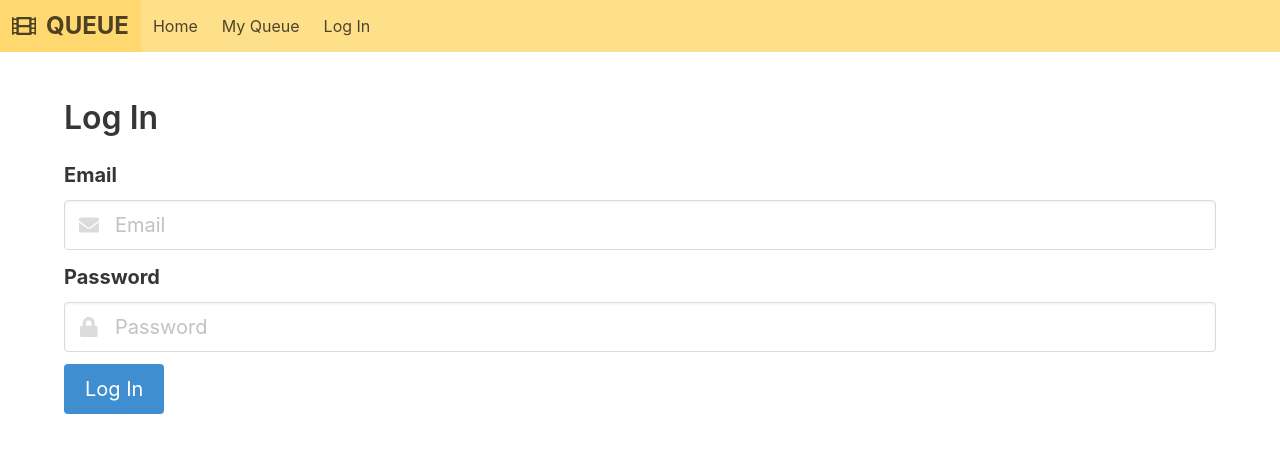
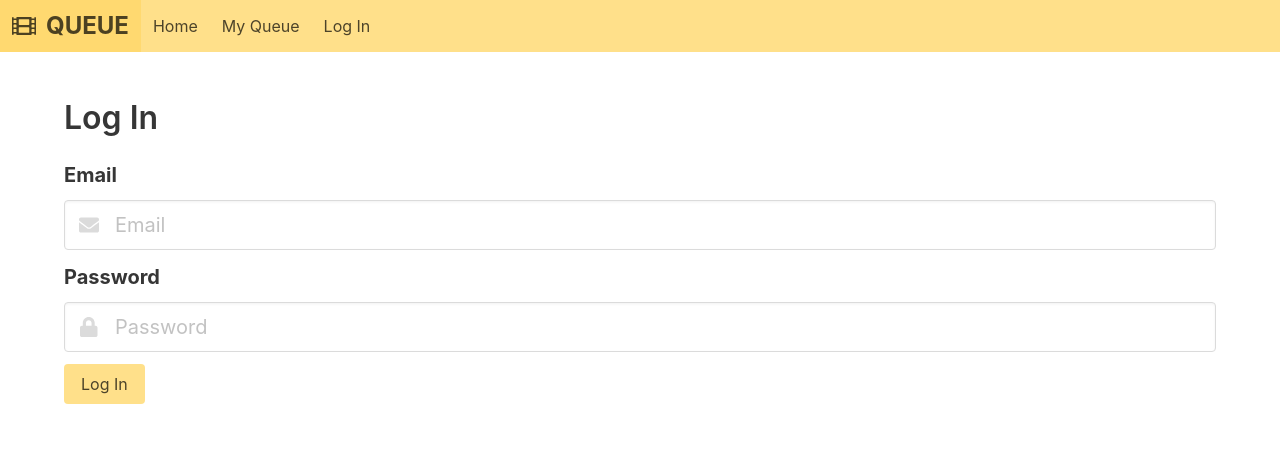
Before and after one commit to philuchansky/movie-queue, a React (Create React App) app in the folder client/: page /login in a window 1280 px wide. Shown: the top 452 px of the page. Built offline with nearby package versions, Linux system fonts and the light colour scheme.

Commit message:
styling buttons and headings

```diff
--- a/client/src/components/FeaturedMovies/index.jsx
+++ b/client/src/components/FeaturedMovies/index.jsx
@@ -13,7 +13,7 @@ class FeaturedMovies extends React.Component {
     const { featuredMovies } = this.props
     return (
       <div className="FeaturedMovies">
-        <h1>Featured New Releases</h1>
+        <h1 className="title">Featured New Releases</h1>
         <div>
           {chunk(featuredMovies.slice(0, 10), 5).map((row, rowIdx) => (
             <div key={rowIdx} className="columns">
--- a/client/src/components/LogIn/Form.jsx
+++ b/client/src/components/LogIn/Form.jsx
@@ -28,7 +28,7 @@ const Form = (props) => {
       </div>
       <div className="field">
         <div className="control">
-          <button className="button is-medium is-info">Log In</button>
+          <button className="button is-warning">Log In</button>
         </div>
       </div>
     </form>
--- a/client/src/components/MovieCard/index.jsx
+++ b/client/src/components/MovieCard/index.jsx
@@ -14,7 +14,9 @@ const MovieCard = (props) => {
       </div>
       <div className="card-content">
         <div className="content">
-          <Link to={`/movies/${movie.title}`}>{movie.title}</Link>
+          <Link to={`/movies/${movie.title}`} className="has-text-grey-dark">
+            {movie.title}
+          </Link>
         </div>
       </div>
     </div>
```
